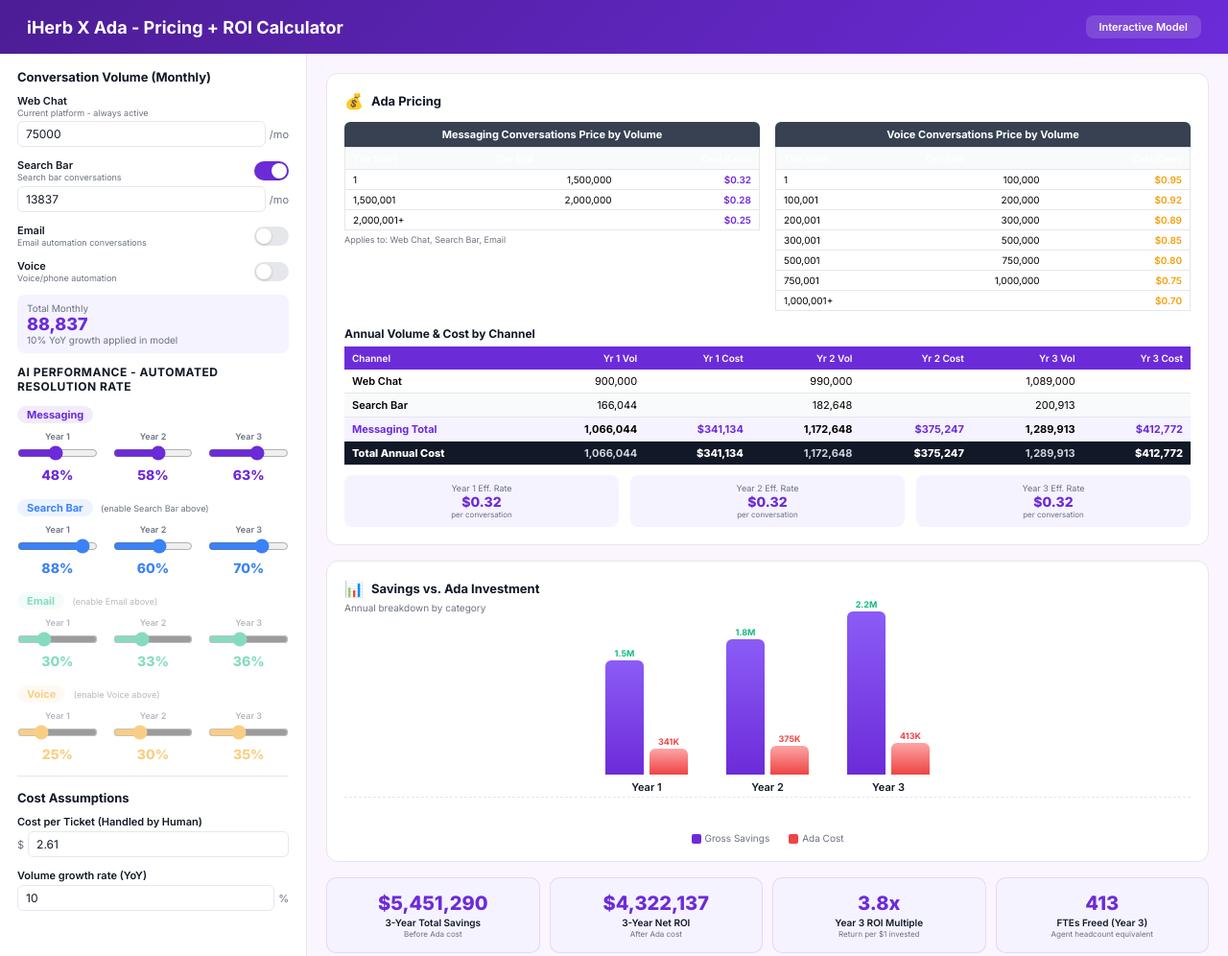
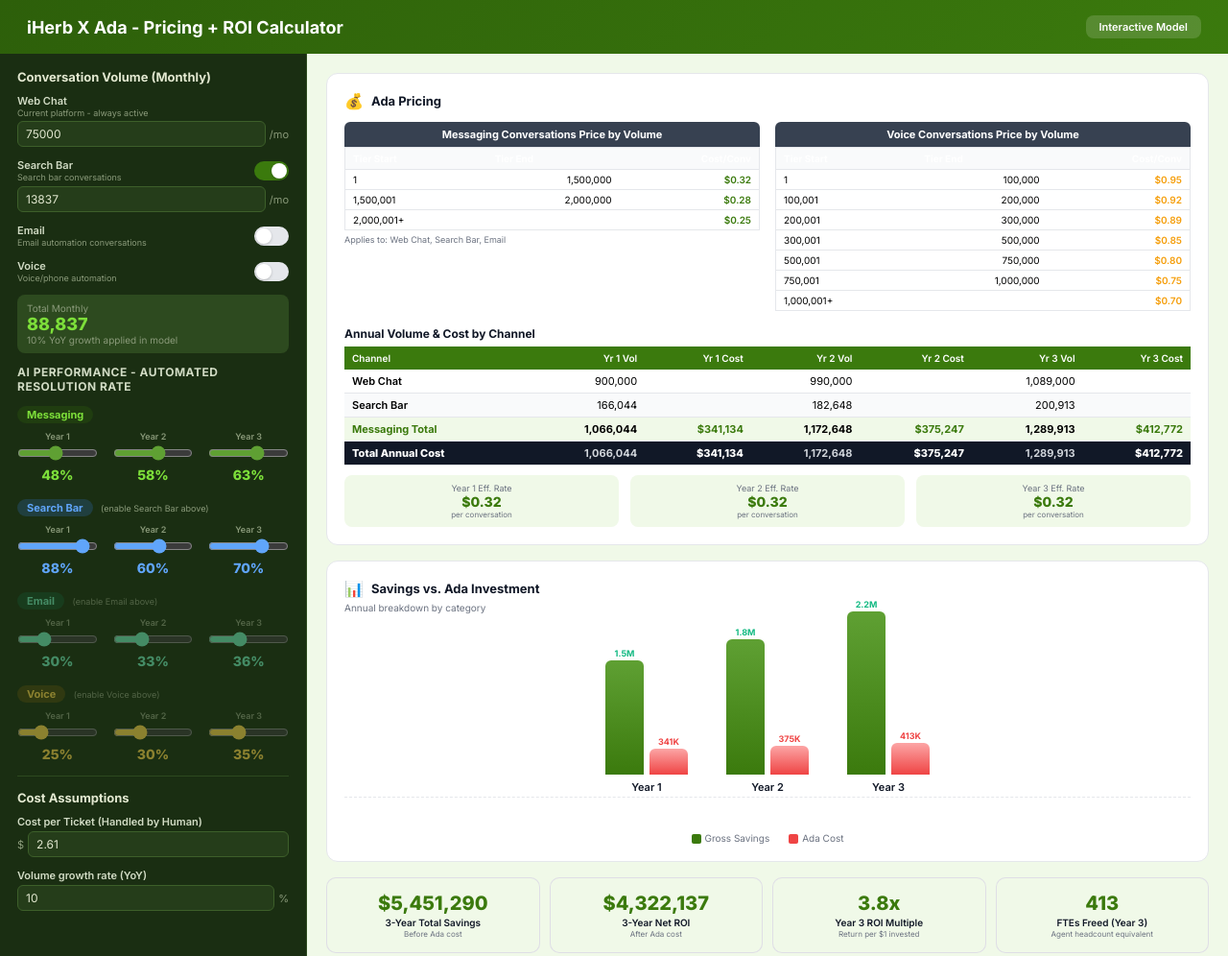
Before and after one commit to rutaa-rev/iHerb---Pricing-, a plain HTML site: page index.html in a window 1280 px wide. Shown: the top 996 px of the page at 96% size. Drawn offline with Linux system fonts and the light colour scheme.

Commit message:
Update index.html

```diff
--- a/index.html
+++ b/index.html
@@ -6,9 +6,9 @@
 <title>iHerb X Ada - Pricing + ROI Calculator - V11</title>
 <style>
 @import url('https://fonts.googleapis.com/css2?family=Inter:wght@400;600;700;800&display=swap');
-:root{--P:#6C2BD9;--PD:#4C1D95;--PL:#8B5CF6;--PBG:#F5F3FF;--W:#fff;--D:#111827;--GY:#6b7280;--BD:#e5e7eb;--CR:#f9fafb;--GR:#10b981;--RD:#ef4444;--AM:#f59e0b;--BL:#3B82F6}
+:root{--P:#3B7A0D;--PD:#2D5F0A;--PL:#5FA033;--PBG:#F0F9E8;--W:#fff;--D:#111827;--GY:#6b7280;--BD:#e5e7eb;--CR:#f9fafb;--GR:#10b981;--RD:#ef4444;--AM:#f59e0b;--BL:#3B82F6}
 *{margin:0;padding:0;box-sizing:border-box}
-body{font-family:'Inter',-apple-system,sans-serif;background:#faf5ff;min-height:100vh}
+body{font-family:'Inter',-apple-system,sans-serif;background:#f0f9e8;min-height:100vh}
 input[type=number]{width:100%;padding:5px 8px;border:1px solid var(--BD);border-radius:6px;font-size:12px;font-family:inherit;color:var(--D)}
 input[type=number]:disabled{background:#f3f4f6}
 input[type=range]{width:100%;accent-color:var(--P);margin:0}
@@ -18,7 +18,7 @@ input[type=range]{width:100%;accent-color:var(--P);margin:0}
 .header .sub{font-size:11px;color:#ddd6fe}
 .header .badge{margin-left:auto;background:rgba(255,255,255,.15);border-radius:8px;padding:5px 14px;font-size:11px;color:var(--W);font-weight:600}
 .layout{display:flex;min-height:calc(100vh - 60px)}
-.left{width:320px;background:var(--W);border-right:1px solid var(--BD);padding:16px 18px;overflow-y:auto;flex-shrink:0}
+.left{width:320px;background:#1a2e12;border-right:1px solid #2d4a1f;padding:16px 18px;overflow-y:auto;flex-shrink:0}
 .right{flex:1;padding:20px;overflow-y:auto}
 .card{background:var(--W);border-radius:12px;padding:18px;border:1px solid var(--BD);margin-bottom:16px}
 .section-title{font-size:13px;font-weight:700;color:var(--D);margin-bottom:10px}
@@ -40,6 +40,19 @@ input[type=range]{width:100%;accent-color:var(--P);margin:0}
 .ar-sliders .yr{font-size:9px;color:var(--GY);font-weight:600;margin-bottom:4px}
 .ar-sliders .pct{font-size:14px;font-weight:800;margin-top:2px}
 .divider{border-top:1px solid var(--BD);margin-top:14px;padding-top:14px}
+/* Left panel dark overrides */
+.left .section-title{color:#e2e8d0}
+.left .inp-group label{color:#d1dbc4}
+.left .inp-group .sub{color:#8a9a7a}
+.left .inp-row .pre,.left .inp-row .suf{color:#8a9a7a}
+.left .total-box{background:#2d4a1f}
+.left .total-box .val{color:#7ddf3a}
+.left .total-box .lbl{color:#8a9a7a}
+.left .divider{border-top-color:#2d4a1f}
+.left .ar-sliders .yr{color:#8a9a7a}
+.left .ar-sliders .pct{color:#7ddf3a}
+.left input[type=number]{background:#253d1a;border-color:#3d5f2a;color:#e2e8d0}
+.left input[type=range]{accent-color:#5FA033}
 .kpi-row{display:flex;gap:10px;margin-bottom:16px}
 .kpi{flex:1;background:var(--PBG);border-radius:10px;padding:14px 10px;text-align:center;border:1px solid rgba(108,43,217,.13)}
 .kpi .val{font-size:20px;font-weight:800;color:var(--P)}
@@ -111,44 +124,44 @@ table tbody td:not(:first-child){text-align:right}
     <div class="lbl"><span id="growthLabel">10</span>% YoY growth applied in model</div>
   </div>
 
-  <div style="font-size:12px;font-weight:700;color:var(--D);margin-bottom:10px;text-transform:uppercase;letter-spacing:.5px">AI Performance - Automated Resolution Rate</div>
+  <div style="font-size:12px;font-weight:700;color:#d1dbc4;margin-bottom:10px;text-transform:uppercase;letter-spacing:.5px">AI Performance - Automated Resolution Rate</div>
 
   <div class="ar-section">
-    <span class="ar-label" style="color:var(--P);background:#6C2BD918">Messaging</span>
+    <span class="ar-label" style="color:#7ddf3a;background:#3B7A0D33">Messaging</span>
     <div class="ar-sliders">
-      <div><div class="yr">Year 1</div><input type="range" min="0" max="100" value="48" id="m1" oninput="calc()" style="accent-color:var(--P)"><div class="pct" style="color:var(--P)" id="m1v">48%</div></div>
-      <div><div class="yr">Year 2</div><input type="range" min="0" max="100" value="58" id="m2" oninput="calc()" style="accent-color:var(--P)"><div class="pct" style="color:var(--P)" id="m2v">58%</div></div>
-      <div><div class="yr">Year 3</div><input type="range" min="0" max="100" value="63" id="m3" oninput="calc()" style="accent-color:var(--P)"><div class="pct" style="color:var(--P)" id="m3v">63%</div></div>
+      <div><div class="yr">Year 1</div><input type="range" min="0" max="100" value="48" id="m1" oninput="calc()"><div class="pct" id="m1v">48%</div></div>
+      <div><div class="yr">Year 2</div><input type="range" min="0" max="100" value="58" id="m2" oninput="calc()"><div class="pct" id="m2v">58%</div></div>
+      <div><div class="yr">Year 3</div><input type="range" min="0" max="100" value="63" id="m3" oninput="calc()"><div class="pct" id="m3v">63%</div></div>
     </div>
   </div>
 
   <div class="ar-section" id="sbAR" style="opacity:.5">
-    <span class="ar-label" style="color:var(--BL);background:#3B82F618">Search Bar</span>
-    <span style="font-size:9px;color:var(--GY);margin-left:4px" id="sbHint">(enable Search Bar above)</span>
+    <span class="ar-label" style="color:#60a5fa;background:#3B82F633">Search Bar</span>
+    <span style="font-size:9px;color:#8a9a7a;margin-left:4px" id="sbHint">(enable Search Bar above)</span>
     <div class="ar-sliders">
-      <div><div class="yr">Year 1</div><input type="range" min="0" max="100" value="88" id="s1" oninput="calc()" style="accent-color:var(--BL)"><div class="pct" style="color:var(--BL)" id="s1v">88%</div></div>
-      <div><div class="yr">Year 2</div><input type="range" min="0" max="100" value="60" id="s2" oninput="calc()" style="accent-color:var(--BL)"><div class="pct" style="color:var(--BL)" id="s2v">60%</div></div>
-      <div><div class="yr">Year 3</div><input type="range" min="0" max="100" value="70" id="s3" oninput="calc()" style="accent-color:var(--BL)"><div class="pct" style="color:var(--BL)" id="s3v">70%</div></div>
+      <div><div class="yr">Year 1</div><input type="range" min="0" max="100" value="88" id="s1" oninput="calc()" style="accent-color:#60a5fa"><div class="pct" style="color:#60a5fa" id="s1v">88%</div></div>
+      <div><div class="yr">Year 2</div><input type="range" min="0" max="100" value="60" id="s2" oninput="calc()" style="accent-color:#60a5fa"><div class="pct" style="color:#60a5fa" id="s2v">60%</div></div>
+      <div><div class="yr">Year 3</div><input type="range" min="0" max="100" value="70" id="s3" oninput="calc()" style="accent-color:#60a5fa"><div class="pct" style="color:#60a5fa" id="s3v">70%</div></div>
     </div>
   </div>
 
   <div class="ar-section" id="emlAR" style="opacity:.5">
-    <span class="ar-label" style="color:var(--GR);background:#10b98118">Email</span>
-    <span style="font-size:9px;color:var(--GY);margin-left:4px">(enable Email above)</span>
+    <span class="ar-label" style="color:#6ee7b7;background:#10b98133">Email</span>
+    <span style="font-size:9px;color:#8a9a7a;margin-left:4px">(enable Email above)</span>
     <div class="ar-sliders">
-      <div><div class="yr">Year 1</div><input type="range" min="0" max="100" value="30" id="e1" oninput="calc()" style="accent-color:var(--GR)"><div class="pct" style="color:var(--GR)" id="e1v">30%</div></div>
-      <div><div class="yr">Year 2</div><input type="range" min="0" max="100" value="33" id="e2" oninput="calc()" style="accent-color:var(--GR)"><div class="pct" style="color:var(--GR)" id="e2v">33%</div></div>
-      <div><div class="yr">Year 3</div><input type="range" min="0" max="100" value="36" id="e3" oninput="calc()" style="accent-color:var(--GR)"><div class="pct" style="color:var(--GR)" id="e3v">36%</div></div>
+      <div><div class="yr">Year 1</div><input type="range" min="0" max="100" value="30" id="e1" oninput="calc()" style="accent-color:#6ee7b7"><div class="pct" style="color:#6ee7b7" id="e1v">30%</div></div>
+      <div><div class="yr">Year 2</div><input type="range" min="0" max="100" value="33" id="e2" oninput="calc()" style="accent-color:#6ee7b7"><div class="pct" style="color:#6ee7b7" id="e2v">33%</div></div>
+      <div><div class="yr">Year 3</div><input type="range" min="0" max="100" value="36" id="e3" oninput="calc()" style="accent-color:#6ee7b7"><div class="pct" style="color:#6ee7b7" id="e3v">36%</div></div>
     </div>
   </div>
 
   <div class="ar-section" id="voiAR" style="opacity:.5">
-    <span class="ar-label" style="color:var(--AM);background:#f59e0b18">Voice</span>
-    <span style="font-size:9px;color:var(--GY);margin-left:4px">(enable Voice above)</span>
+    <span class="ar-label" style="color:#fcd34d;background:#f59e0b33">Voice</span>
+    <span style="font-size:9px;color:#8a9a7a;margin-left:4px">(enable Voice above)</span>
     <div class="ar-sliders">
-      <div><div class="yr">Year 1</div><input type="range" min="0" max="100" value="25" id="v1" oninput="calc()" style="accent-color:var(--AM)"><div class="pct" style="color:var(--AM)" id="v1v">25%</div></div>
-      <div><div class="yr">Year 2</div><input type="range" min="0" max="100" value="30" id="v2" oninput="calc()" style="accent-color:var(--AM)"><div class="pct" style="color:var(--AM)" id="v2v">30%</div></div>
-      <div><div class="yr">Year 3</div><input type="range" min="0" max="100" value="35" id="v3" oninput="calc()" style="accent-color:var(--AM)"><div class="pct" style="color:var(--AM)" id="v3v">35%</div></div>
+      <div><div class="yr">Year 1</div><input type="range" min="0" max="100" value="25" id="v1" oninput="calc()" style="accent-color:#fcd34d"><div class="pct" style="color:#fcd34d" id="v1v">25%</div></div>
+      <div><div class="yr">Year 2</div><input type="range" min="0" max="100" value="30" id="v2" oninput="calc()" style="accent-color:#fcd34d"><div class="pct" style="color:#fcd34d" id="v2v">30%</div></div>
+      <div><div class="yr">Year 3</div><input type="range" min="0" max="100" value="35" id="v3" oninput="calc()" style="accent-color:#fcd34d"><div class="pct" style="color:#fcd34d" id="v3v">35%</div></div>
     </div>
   </div>
 
```
